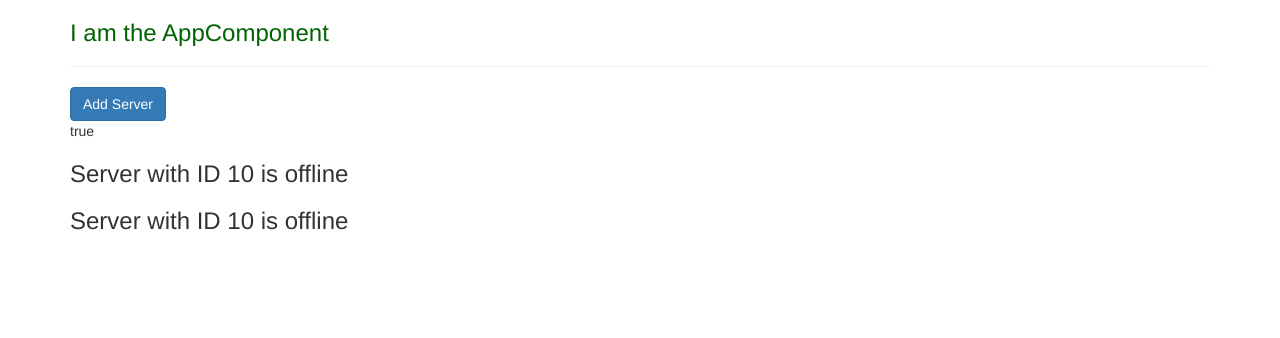
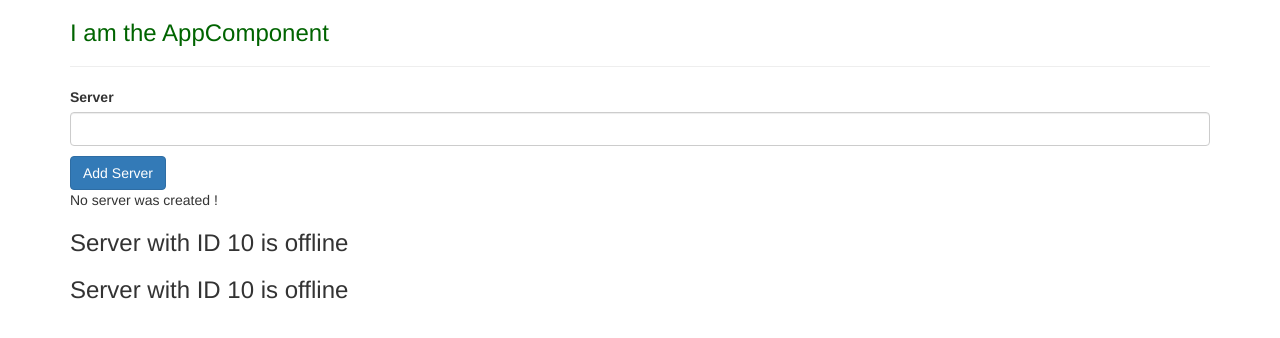
Before and after one commit to akdoesak/angular_course, an Angular app: page / in a window 1280 px wide. Shown: the top 338 px of the page. Built offline with nearby package versions, Linux system fonts and the light colour scheme.

Commit message:
Lecutres 30-32 Event binding

```diff
--- a/src/app/servers/servers.component.html
+++ b/src/app/servers/servers.component.html
@@ -1,8 +1,15 @@
+<label>Server</label>
+<input type="text"
+       class="form-control"
+        (input)="onUpdateServerName($event)">
+<p>{{ serverName }}</p>
 <button
   class="btn btn-primary"
-  [disabled]="!allowNewServer">
+  [disabled]="!allowNewServer"
+  (click)="onCreateServer()">
   Add Server
 </button>
-<p [innerText]="allowNewServer"></p>
+<!--<p [innerText]="allowNewServer"></p>-->
+<p>{{ serverCreationStatus }}</p>
 <app-server></app-server>
 <app-server></app-server>
--- a/src/app/servers/servers.component.ts
+++ b/src/app/servers/servers.component.ts
@@ -13,6 +13,8 @@
 })
 export class ServersComponent {
   allowNewServer = false;
+  serverCreationStatus = 'No server was created !';
+  serverName ='';
 
   constructor() {
    setTimeout(()=>{
@@ -20,5 +22,11 @@
    }, 2000)
   }
 
+  onCreateServer(){
+    this.serverCreationStatus = 'Server was created';
+  }
 
+  onUpdateServerName(event :Event){
+    this.serverName = (<HTMLInputElement> event.target).value;
+  }
 }
```
